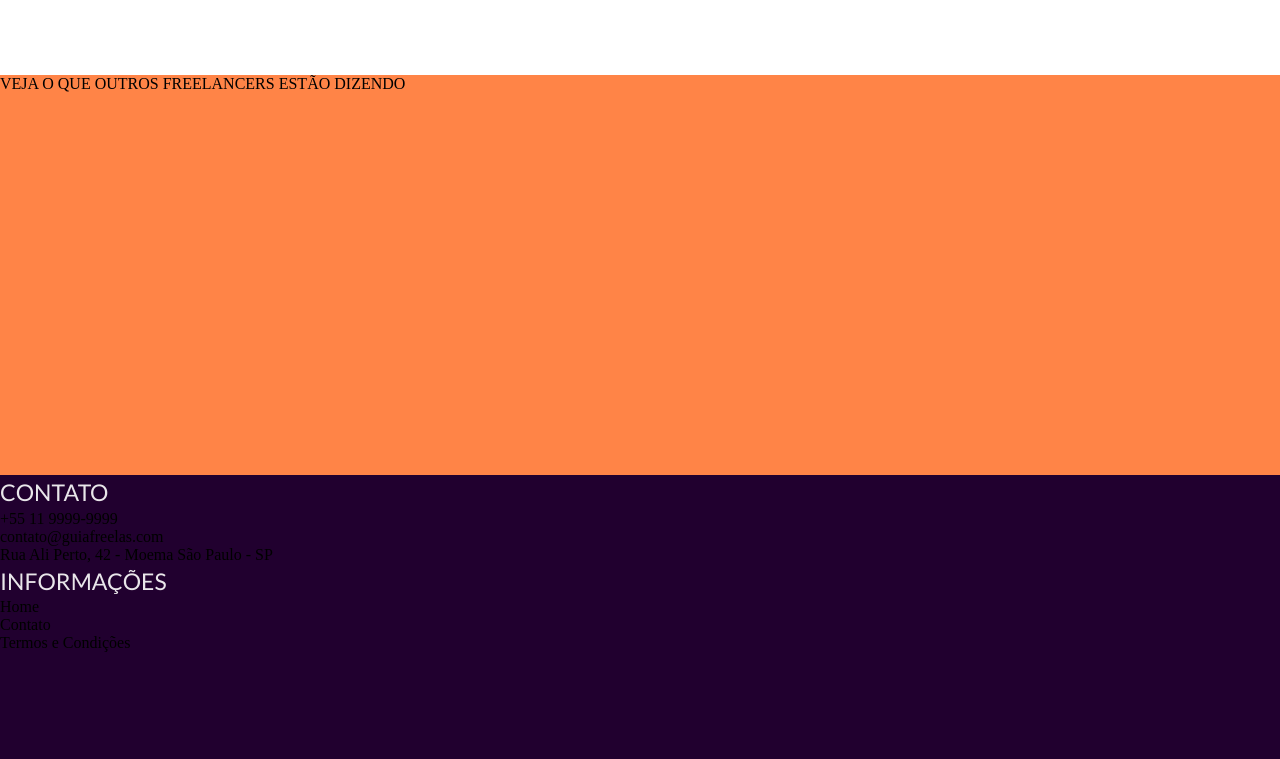
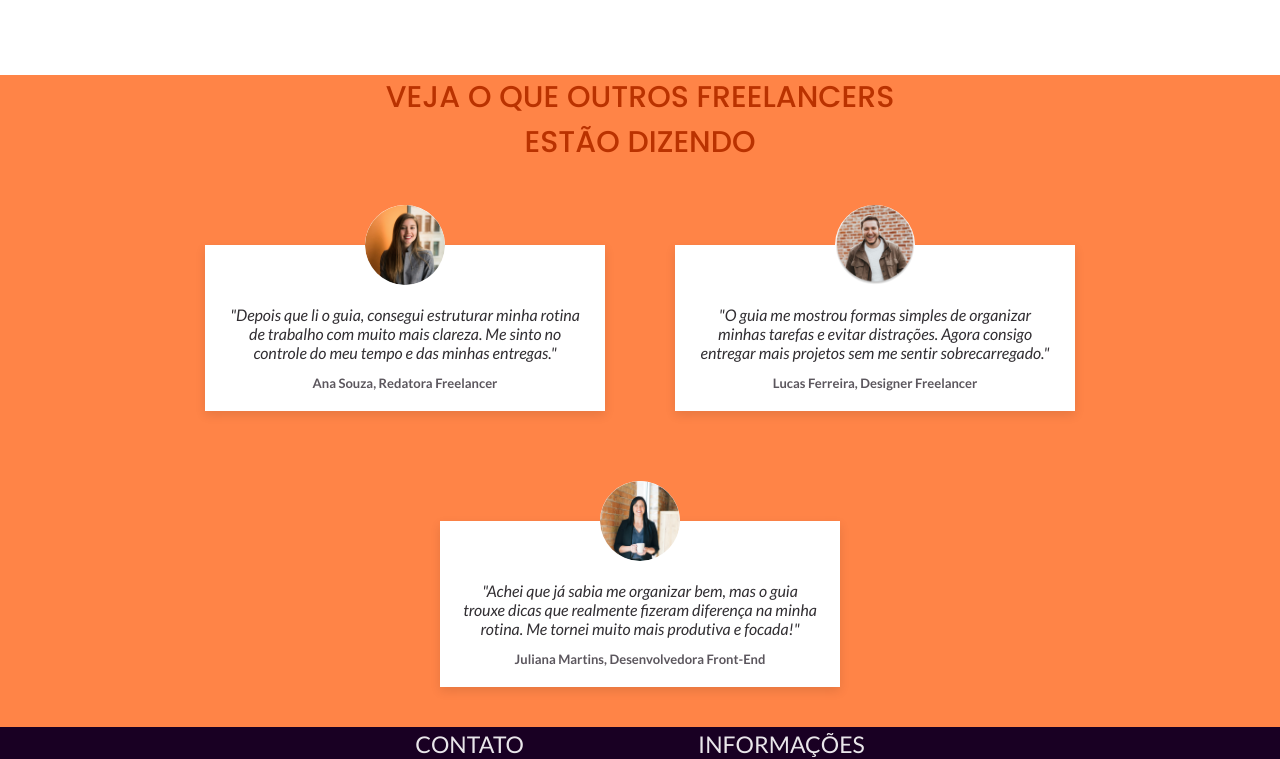
Before and after one commit to Lucao-GC/landing-page, a plain HTML site: page index.html in a window 1280 px wide. Shown: the part 1125-1884 px from the top of the page. Before the commit the page ends 1795 px from the top, so only its background shows below. Drawn offline with Linux system fonts and the light colour scheme.

Commit message:
Seção de avaliacao finalizada e iniciando footer

```diff
--- a/index.html
+++ b/index.html
@@ -58,9 +58,41 @@
     </div>
     <div class="section3">
       <div class="container-4">
-        <p>VEJA O QUE OUTROS FREELANCERS ESTÃO DIZENDO</p>
+        <p>VEJA O QUE OUTROS FREELANCERS<br />ESTÃO DIZENDO</p>
         <div class="avaliacoes">
-          <div class="card"></div>
+          <div class="card">
+            <img src="./assets/avaliacao1.png" alt="Foto Ana Souza" />
+            <div class="content">
+              <p>
+                "Depois que li o guia, consegui estruturar minha rotina de
+                trabalho com muito mais clareza. Me sinto no controle do meu
+                tempo e das minhas entregas."
+              </p>
+              <span>Ana Souza, Redatora Freelancer</span>
+            </div>
+          </div>
+          <div class="card">
+            <img src="./assets/avaliacao2.png" alt="Foto Lucas Ferreira" />
+            <div class="content">
+              <p>
+                "O guia me mostrou formas simples de organizar minhas tarefas e
+                evitar distrações. Agora consigo entregar mais projetos sem me
+                sentir sobrecarregado."
+              </p>
+              <span>Lucas Ferreira, Designer Freelancer</span>
+            </div>
+          </div>
+          <div class="card">
+            <img src="./assets/avaliacao3.png" alt="Foto Juliana Martins" />
+            <div class="content">
+              <p>
+                "Achei que já sabia me organizar bem, mas o guia trouxe dicas
+                que realmente fizeram diferença na minha rotina. Me tornei muito
+                mais produtiva e focada!"
+              </p>
+              <span>Juliana Martins, Desenvolvedora Front-End</span>
+            </div>
+          </div>
         </div>
       </div>
     </div>
@@ -69,22 +101,22 @@
         <div class="content-left">
           <h3>CONTATO</h3>
           <ul>
-          <li>+55 11 9999-9999</li>
-          <li>contato@guiafreelas.com</li>
-          <li>Rua Ali Perto, 42 - Moema São Paulo - SP</li>
+            <li>+55 11 9999-9999</li>
+            <li>contato@guiafreelas.com</li>
+            <li>Rua Ali Perto, 42 - Moema São Paulo - SP</li>
           </ul>
-          <!-- <div class="social-icons">
+          <div class="social-icons">
             <img src="./assets/instagram-icon.png" alt="Instagram" />
             <img src="./assets/facebook-icon.png" alt="Facebook" />
             <img src="./assets/youtube-icon.png" alt="Youtube" />
-          </div> -->
+          </div>
         </div>
         <div class="content-right">
           <h3>INFORMAÇÕES</h3>
           <ul>
             <li>Home</li>
             <li>Contato</li>
-            <li>Termos e Condições<li>
+            <li>Termos e Condições</li>
           </ul>
         </div>
       </div>
--- a/style.css
+++ b/style.css
@@ -11,6 +11,7 @@ body {
     height: 100dvh;
 }
 
+/* Seção 1 - formulario e imagem do ebook*/
 h2 {
     color: #B4B0B5;
     font-family: Lato, sans-serif;
@@ -46,33 +47,73 @@ h3 {
     overflow: hidden;
 }
 
-/* .section-1::before {
-    content: '';
+/*Quadrados que compõem o background da primeira parte*/
+
+.section-1::before{
+    content: "";
     position: absolute;
-    width: 46%;
-    height: 100%;
-    background: repeating-linear-gradient(45deg,
-            rgba(186, 50, 0, 0.5) 0%,
-            rgba(186, 50, 0, 0.5) 10%,
-            transparent 10%,
-            transparent 50%);
-    background-size: 1010px;
-    z-index: 1;
+    width: 700px;
+    height: 700px;
+    background-color: #BA3200;
+    transform: rotate(45deg);
+    opacity: 0.3;
+}
+
+.section-1::before {
+    top: 100px;
+    left: -150px;
+}
+
+/* parte de dentro do quadrado */
+
+.section-1::after {
+  content: "";
+  position: absolute;
+  width: 600px;
+  height: 600px;
+  background-color: #21002F;
+  transform: rotate(45deg);
 }
 
 .section-1::after {
-    content: '';
+  top: 150px;
+  left: -100px;
+}
+
+/* quadrado do lado direito */
+
+.container-2::before{
+    content: "";
     position: absolute;
-    width: 46%;
-    height: 100%;
-    background: repeating-linear-gradient(-45deg,
-            rgba(186, 50, 0, 0.5) 0%,
-            rgba(186, 50, 0, 0.5) 10%,
-            transparent 10%,
-            transparent 50%);
-    background-size: 2100px;
-    z-index: 1;
-} */
+    width: 700px;
+    height: 700px;
+    background-color: #BA3200;
+    transform: rotate(45deg);
+    opacity: 0.3;
+    z-index: -10;
+}
+
+.container-2::before {
+    top: -650px;
+    right: -150px;
+}
+
+/* parte de dentro do quadrado */
+
+.container-2::after {
+  content: "";
+  position: absolute;
+  width: 600px;
+  height: 600px;
+  background-color: #21002F;
+  transform: rotate(45deg);
+  z-index: -10;
+}
+
+.container-2::after {
+  top: -600px;
+  right: -100px;
+}
 
 .container-1 {
     display: flex;
@@ -158,6 +199,8 @@ h3 {
     margin-bottom: 40px;
 }
 
+/* Seção 2 - Cards dos benefícios*/
+
 .section2 {
     background-color: #FFF;
     width: 100%;
@@ -167,11 +210,6 @@ h3 {
     justify-content: center;
 }
 
-.section3 {
-    background-color: #FF8447;
-    width: 100%;
-    height: 50%;
-}
 
 .beneficios {
     display: flex;
@@ -212,6 +250,13 @@ h3 {
     margin: 0;
 }
 
+/* Seção 3 - Avaliações */
+
+.section3 {
+    background-color: #FF8447;
+    width: 100%;
+}
+
 .container-3 {
     display: flex;
     flex-direction: column;
@@ -236,6 +281,99 @@ h3 {
     object-fit: contain;
 }
 
+
+
+.container-4 {
+    display: flex;
+    flex-direction: column;
+    align-items: center;
+}
+
+.container-4 p {
+    font-family: Poppins, sans-serif;
+    color: #BA3200;
+    font-weight: 500;
+    font-size: 30px;
+    text-align: center;
+}
+
+.avaliacoes {
+    display: flex;
+    flex-direction: row;
+    justify-content: center;
+    gap: 70px;
+    flex-wrap: wrap;
+    padding: 40px 20px;
+}
+
+.card {
+    display: flex;
+    flex-direction: column;
+    align-items: center;
+    width: 400px;
+    text-align: center;
+    position: relative;
+    background-color: transparent;
+}
+
+.card img {
+    width: 80px;
+    height: 80px;
+    border-radius: 50%;
+    object-fit: cover;
+    margin-bottom: -40px;
+    z-index: 2;
+    background-color: #FFF;
+    position: relative;
+}
+
+.card .content {
+    background-color: #FFF;
+    padding: 60px 20px 20px;
+    box-shadow: 0px 4px 10px rgba(0, 0, 0, 0.1);
+    font-family: Lato, sans-serif;
+}
+
+.card .content p {
+    font-family: Lato, sans-serif;
+    font-style: italic;
+    color: #312E32;
+    font-size: 16px;
+    margin-bottom: 10px;
+}
+
+.card .content span {
+    font-family: Lato, sans-serif;
+    color: #5B565D;
+    font-size: 13px;
+    font-weight: 600;
+}
+
+/* footer */
+
+.footer{
+    background-color: #190023;
+    height: 50%;
+}
+
+.container-5{
+    display: flex;
+    justify-content: center;
+    font-family: Lato, sans-serif;
+    color: #B4B0B5;
+
+}
+
+.container-5 li{
+    list-style-type: none;
+}
+
+.social-icons{
+    display: flex;
+    gap: 20px;
+}
+
+/* media queries para responsividade do site*/
 
 @media (max-width: 768px) {
     .section-1 {
@@ -268,4 +406,10 @@ h3 {
         width: 100%;
         margin-bottom: 20px;
     }
+
+    .avaliacoes {
+        flex-direction: column;
+        align-items: center;
+    }
+
 }
```
Also changed, not shown: assets/avaliacao1.png (added), assets/avaliacao2.png (added), assets/avaliacao3.png (added).
